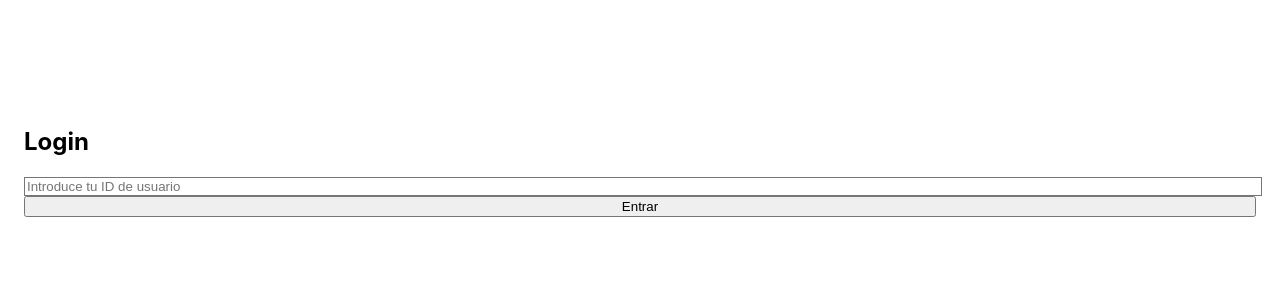
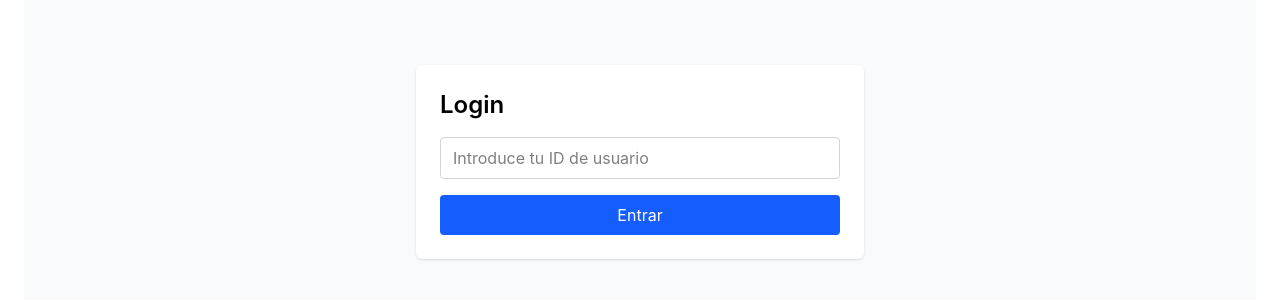
Before and after one commit to hidiegorguez/InvestmentsApp, a React (Vite) app in the folder app/frontend/: page / in a window 1280 px wide. Shown: the part 262-562 px from the top of the page. Built offline with nearby package versions, Linux system fonts and the light colour scheme.

Commit message:
tailwind working definetly

```diff
--- a/app/frontend/src/styles.css
+++ b/app/frontend/src/styles.css
@@ -1,8 +1 @@
-@tailwind base;
-@tailwind components;
-@tailwind utilities;
-
-@layer base {
-	html, body { height: 100%; }
-	body { margin: 0; font-family: Inter, system-ui, Arial, sans-serif; }
-}
+@import "tailwindcss";
```
